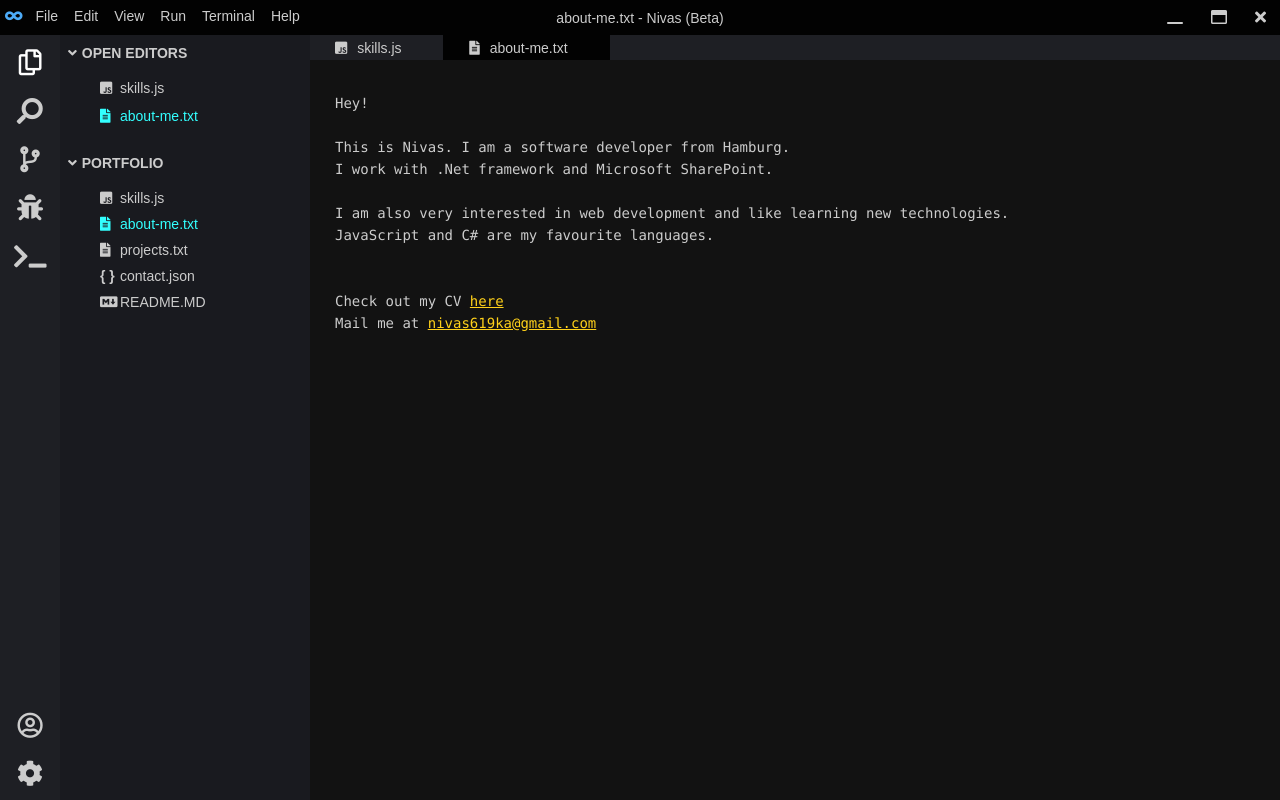
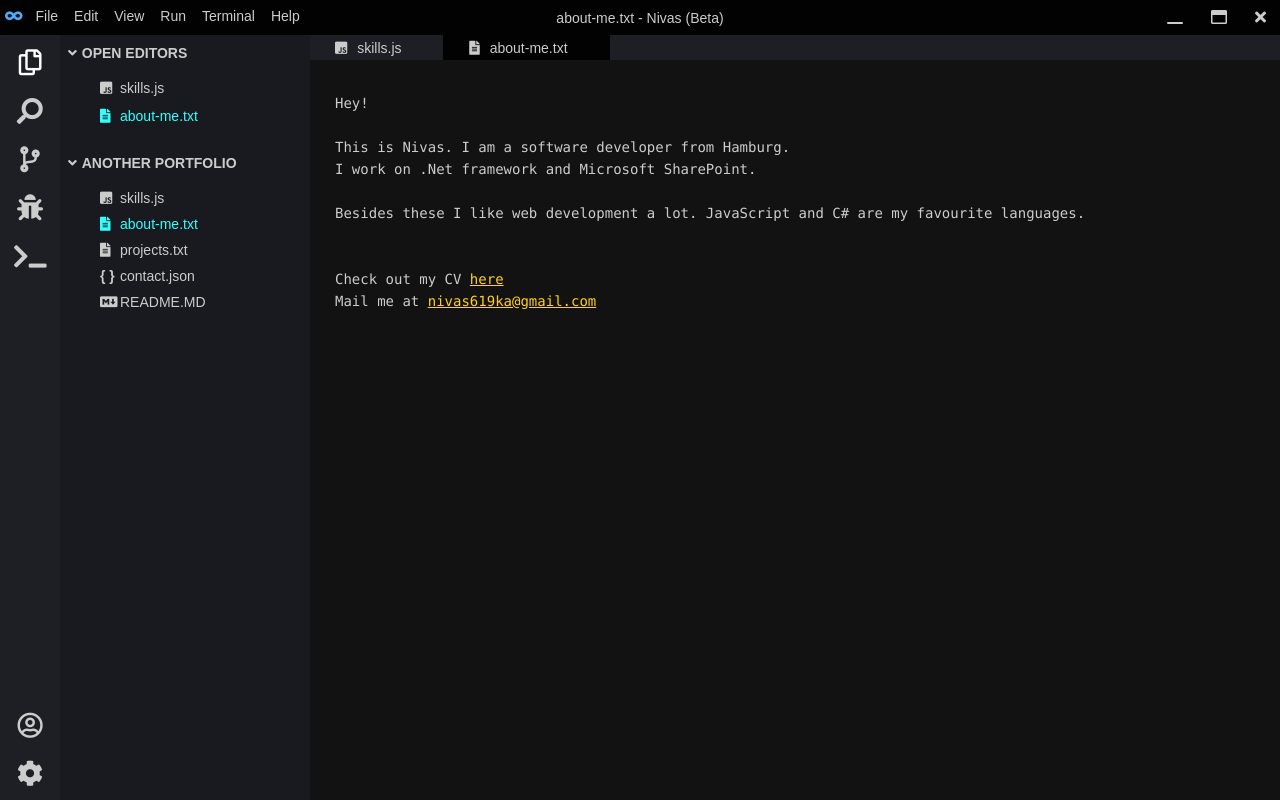
Before and after one commit to nivaska/portfolio, a React (Create React App) app: page / in a window 1280 px wide. Built offline with nearby package versions, Linux system fonts and the light colour scheme.

Commit message:
added minimise functionalitz

```diff
--- a/src/components/App.css
+++ b/src/components/App.css
@@ -32,13 +32,74 @@ body {
   color: var(--dark-theme-font-color);
 }
 
+.window-container {
+  background-image: url("../resources/windows.jpg");
+}
+
 .main-window {
+  z-index: 10;
   height: 100%;
+  width: 100%;
+  position: absolute;
+  bottom: 0;
   display: grid;
   grid-template-rows: 30px;
   grid-auto-rows: 1fr;
   gap: 5px;
+  transition: all ease-in-out 0.3s;
 }
+
+.desktop-icon {
+  text-align: center;
+  cursor: pointer;
+  color: white;
+  width: 75px;
+  position: fixed;
+  top: 100px;
+  left: 30px;
+}
+
+.desktop-icon p {
+  padding: 1px;
+  font-family: Arial, Helvetica, sans-serif;
+  font-size: 13px;
+  margin: 0;
+}
+
+.desktop-icon img {
+  width: 50px;
+}
+/* ------------------------------- */
+/* minimising*/
+.main-window.window-minimised {
+  height: 35px;
+  width: 300px;
+}
+
+.window-minimised .container,
+.window-minimised .menubar-items ul,
+.window-minimised .command-minimise {
+  display: none;
+}
+
+.window-minimised .menubar-top {
+  display: flex;
+  align-items: center;
+  justify-content: space-between;
+}
+
+.window-minimised .menubar-commands li {
+  padding: 5px;
+}
+
+.window-minimised .menubar-items {
+  min-width: 35px;
+}
+
+.window-minimised .menubar-commands {
+  min-width: 75px;
+}
+/* ------------------------------- */
 
 .btn-icon,
 .btn-icon-small,
--- a/src/components/App.js
+++ b/src/components/App.js
@@ -2,12 +2,19 @@ import React, { Component } from "react";
 
 import MainWindow from "./MainWindow";
 import "./App.css";
+import icon from "../resources/app-icon.svg";
 
 class App extends Component {
   render() {
     return (
-      <div>
+      <div className="window-container">
         <MainWindow />
+        <div className="desktop-icon">
+          <div>
+            <img src={icon} alt="app logo"></img>
+            <p>Nivas Profile</p>
+          </div>
+        </div>
       </div>
     );
   }
--- a/src/components/MainWindow.js
+++ b/src/components/MainWindow.js
@@ -5,23 +5,41 @@ import MenuBar from "./MenuBar";
 import Container from "./Container.js";
 
 class MainWindow extends Component {
+  constructor(props) {
+    super(props);
+    this.state = {
+      minimised: false,
+      windowClosed: props.windowClosed,
+    };
+  }
+
   render() {
     const appTitle = this.props.activeFile
       ? `${this.props.activeFile.title} - Nivas (Beta)`
       : "Nivas (Beta)";
 
-    return (
-      <div className="main-window theme-dark">
-        <MenuBar title={appTitle} />
+    return this.state.windowClosed ? null : (
+      <div
+        className={`main-window theme-dark ${
+          this.state.minimised ? "window-minimised" : ""
+        }`}
+      >
+        <MenuBar
+          title={appTitle}
+          minimise={(status) => {
+            this.setState({ minimised: status });
+          }}
+          closeApp={() => this.setState({ windowClosed: true })}
+        />
         <Container />
       </div>
     );
   }
 }
 
-const mapStateToProps = state => {
+const mapStateToProps = (state) => {
   return {
-    activeFile: state.activeFile
+    activeFile: state.activeFile,
   };
 };
 
--- a/src/components/MenuBar.js
+++ b/src/components/MenuBar.js
@@ -6,23 +6,29 @@ class MenuBar extends Component {
 
   render() {
     const getMenuItemsToRender = () => {
-      return this.menuItems.map(item => <li key={item}>{item}</li>);
+      return this.menuItems.map((item) => <li key={item}>{item}</li>);
     };
 
     const getMenuCommandsToRender = () => {
       return (
         <ul>
-          <li>
+          <li
+            className="command-minimise"
+            onClick={() => this.props.minimise(true)}
+          >
             <button className="btn-icon">
               <i className="far fa-window-minimize"></i>
             </button>
           </li>
-          <li>
+          <li
+            className="command-maximise"
+            onClick={() => this.props.minimise(false)}
+          >
             <button className="btn-icon">
               <i className="far fa-window-maximize"></i>
             </button>
           </li>
-          <li className="command-exit">
+          <li className="command-exit" onClick={() => this.props.closeApp()}>
             <button className="btn-icon">
               <i className="fas fa-times"></i>
             </button>
--- a/src/components/explorer-components/Explorer.js
+++ b/src/components/explorer-components/Explorer.js
@@ -12,7 +12,7 @@ class Explorer extends Component {
     return (
       <div className="explorer">
         <OpenEditors title="OPEN EDITORS" />
-        <EditorSelector title="PORTFOLIO" />
+        <EditorSelector title="ANOTHER PORTFOLIO" />
       </div>
     );
   }
--- a/src/components/utility.js
+++ b/src/components/utility.js
@@ -1,11 +1,11 @@
 import React from "react";
 
-export const getFileIcon = fileType => {
+export const getFileIcon = (fileType) => {
   switch (fileType) {
     case "js":
-      return <i class="fab fa-js-square"></i>;
+      return <i className="fab fa-js-square"></i>;
     case "md":
-      return <i class="fab fa-markdown"></i>;
+      return <i className="fab fa-markdown"></i>;
     case "json":
       return <b>{"{ }"}</b>;
     case "txt":
--- a/src/textContent.js
+++ b/src/textContent.js
@@ -11,10 +11,9 @@ export const aboutMe = `
 Hey!
 
 This is Nivas. I am a software developer from Hamburg.
-I work with .Net framework and Microsoft SharePoint.
+I work on .Net framework and Microsoft SharePoint.
 
-I am also very interested in web development and like learning new technologies.
-JavaScript and C# are my favourite languages.
+Besides these I like web development a lot. JavaScript and C# are my favourite languages.
 
 <div contentEditable="false">
 Check out my CV <a href="https://drive.google.com/file/d/1uy4w4IIiSy-KHiGdHNLO648fHf4ZtvUA/view?usp=sharing" target="_blank">here</a>
```
Also changed, not shown: src/resources/app-icon.svg (added), src/resources/windows.jpg (added).
